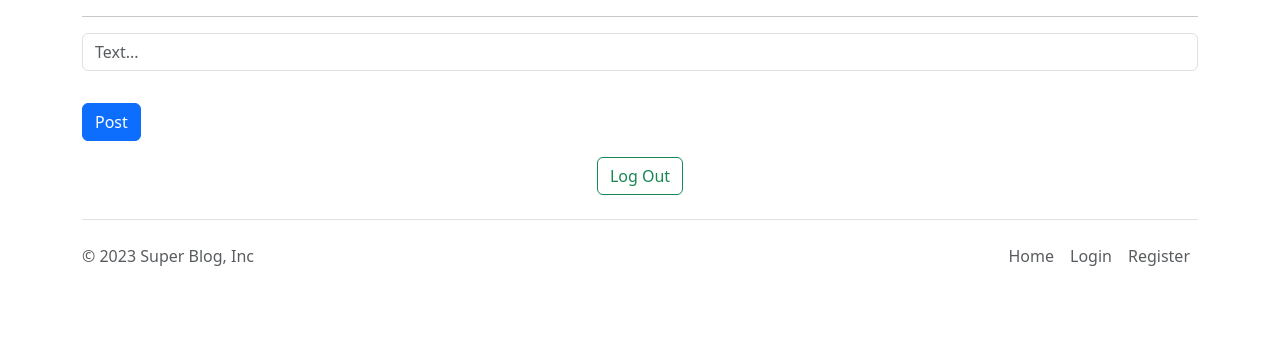
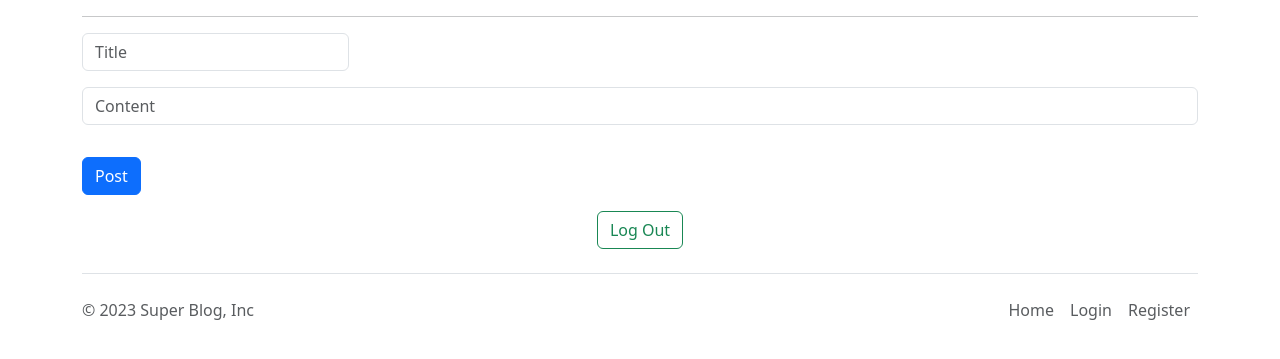
Before and after one commit to cesarjakub/flask_rest_api, a Flask app: template flask_rest_api/templates/index.html in a window 1280 px wide. Shown: the part 74-433 px from the top of the page. Run offline with Flask 3, Linux system fonts and the light colour scheme; the template is opened without the code that fills it, so the values that code supplies are empty; some libraries are stand-ins or nearby versions.

Commit message:
feat: upload content to db via web page

```diff
--- a/flask_rest_api/app.py
+++ b/flask_rest_api/app.py
@@ -1,4 +1,4 @@
-from flask import Flask, render_template, jsonify, abort, request, redirect, url_for, session, flash
+from flask import Flask, render_template, jsonify, abort, request, redirect, url_for, session
 from dotenv import load_dotenv
 from flask_mysqldb import MySQL
 import os
@@ -27,12 +27,12 @@ def get_all_blog_posts():
     cursor.close()
     return jsonify(blog_posts)
 
-@app.route('/api/blog/<int:blog_id>', methods=['GET'])
-def get_blog_post(blog_id):
+@app.route('/api/blog/<int:id>', methods=['GET'])
+def get_blog_post(id):
     if "user" not in session:
         return redirect(url_for("login"))
     cursor = mysql.connection.cursor()
-    cursor.execute("SELECT * FROM blog_posts WHERE post_id = %s", (blog_id,))
+    cursor.execute("SELECT * FROM blog_posts WHERE post_id = %s", (id,))
     blog_post = cursor.fetchone()
     if blog_post:
         return jsonify(blog_post)
@@ -40,7 +40,7 @@ def get_blog_post(blog_id):
         return abort(404)
 
 
-@app.route("/")
+@app.route("/", methods=["POST", "GET"])
 def index():
     if "user" in session:
         user = session["user"]
@@ -48,6 +48,14 @@ def index():
         cursor.execute("SELECT * FROM blog_posts INNER JOIN users on blog_posts.author_id = users.user_id")
         blog_posts = cursor.fetchall()
         cursor.close()
+        if request.method == "POST":
+            title = request.form["title"]
+            content = request.form["content"]
+            cursor = mysql.connection.cursor()
+            cursor.execute("INSERT INTO blog_posts (title, content, author_id) VALUES(%s, %s, %s)", (title, content, user[0]))
+            mysql.connection.commit()
+            cursor.close()
+            return redirect(url_for("index"))
         return render_template("index.html", blog_posts=blog_posts)
     else:
         return redirect(url_for("login"))
@@ -86,7 +94,7 @@ def register():
         email = request.form["email"]
         password = request.form["pass"]
         cursor = mysql.connection.cursor()
-        cursor.execute("INSERT INTO users (username, email, password_hash) VALUES(%s, %s, %s)", (username, email, password))
+        cursor.execute("INSERT INTO users (username, email, pass) VALUES(%s, %s, %s)", (username, email, password))
         mysql.connection.commit()
         cursor.close()
         return redirect(url_for("login"))
--- /dev/null
+++ b/flask_rest_api/schema.sql
@@ -0,0 +1,17 @@
+
+CREATE TABLE users (
+    user_id INT AUTO_INCREMENT PRIMARY KEY,
+    username VARCHAR(255) NOT NULL UNIQUE,
+	email VARCHAR(255) NOT NULL,
+    pass VARCHAR(255) NOT NULL
+);
+
+
+CREATE TABLE blog_posts (
+    post_id INT AUTO_INCREMENT PRIMARY KEY,
+	title VARCHAR(255) NOT NULL,
+    content TEXT NOT NULL,
+    creation_date TIMESTAMP DEFAULT CURRENT_TIMESTAMP,
+    author_id INT,
+    FOREIGN KEY (author_id) REFERENCES users(user_id)
+);
--- a/flask_rest_api/templates/index.html
+++ b/flask_rest_api/templates/index.html
@@ -10,9 +10,12 @@ Home %}active{% endblock %} {% block content %}
   </div>
   <hr>
   <div class="">
-    <form class="row g-3">
+    <form class="row g-3" action="#" method="POST">
+        <div class="col-md-3">
+          <input type="text" class="form-control" placeholder="Title" name="title" required>
+        </div>
         <div class="mb-3">
-            <input type="text" class="form-control" id="postText" placeholder="Text...">
+            <input type="text" class="form-control" id="postText" name="content" placeholder="Content" required>
         </div>
         <div class="mb-3">
             <button class="btn btn-primary" type="submit">Post</button>
```
Also changed, not shown: 1 other file.
